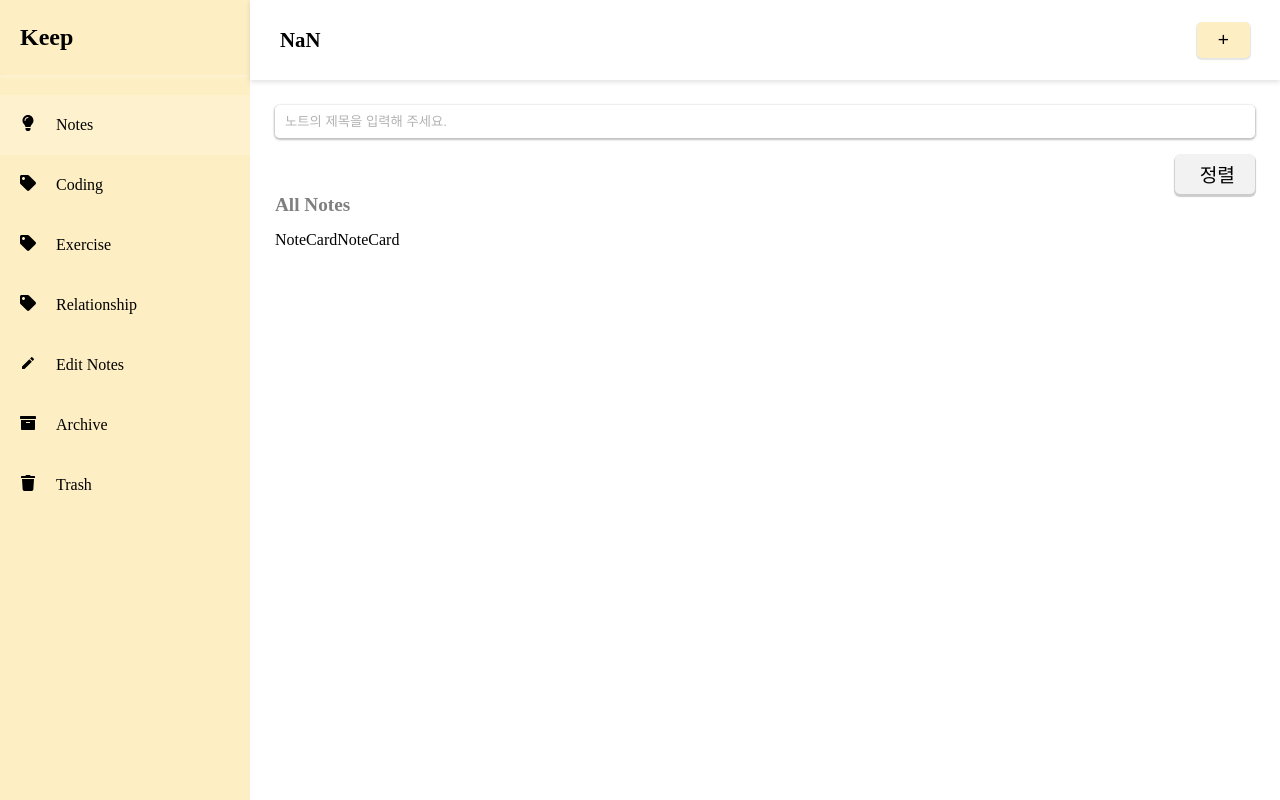
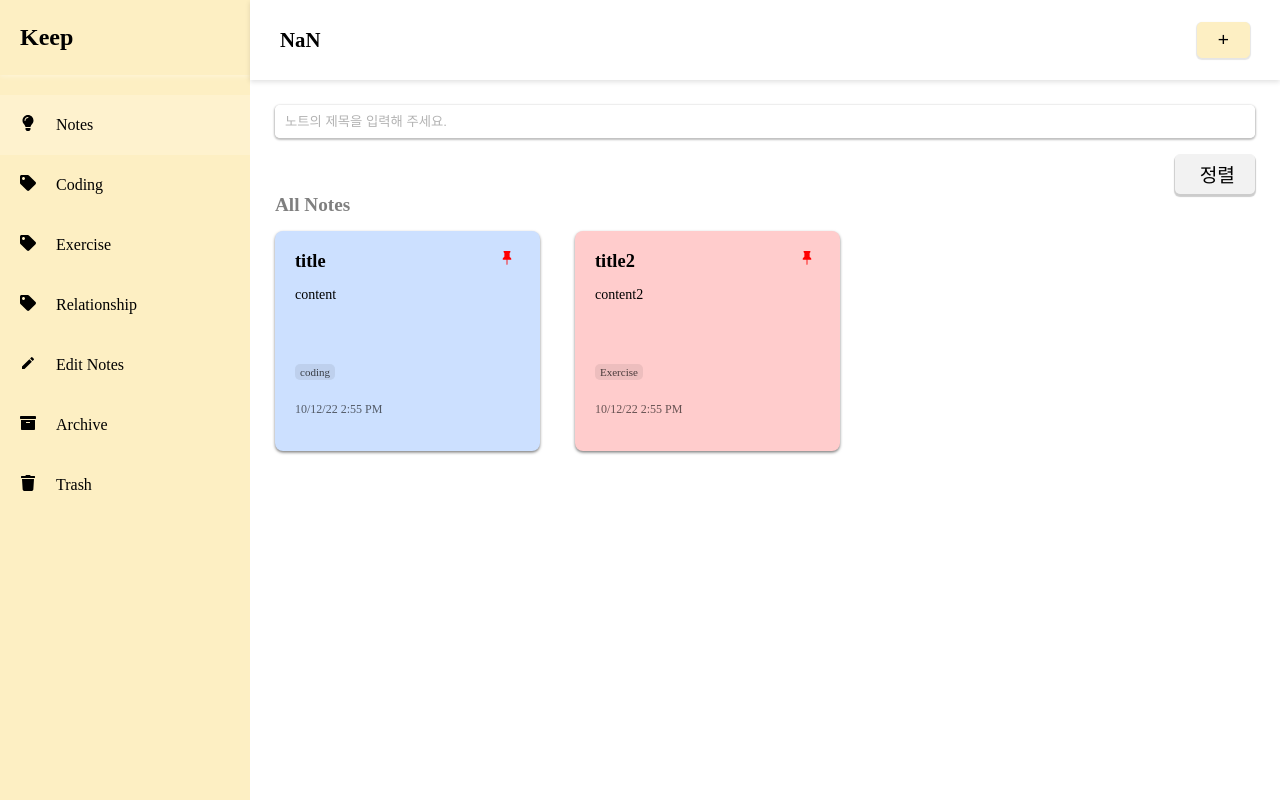
Before and after one commit to kmk0304/react-note-app, a React (Vite) app: page / in a window 1280 px wide. Built offline with nearby package versions, Linux system fonts and the light colour scheme.

Commit message:
noteCard 컴포너트 생성

```diff
--- a/src/components/NoteCard/NoteCard.tsx
+++ b/src/components/NoteCard/NoteCard.tsx
@@ -1,8 +1,46 @@
 import React from 'react'
+import type { Note } from '../../types/note'
+import { Card, ContentBox, FooterBox, TagsBox, TopBox } from './NoteCard.styles'
+import { NotesIconBox } from '../../styles/styles'
+import { BsFillPinFill } from 'react-icons/bs'
 
-const NoteCard = () => {
+interface NoteCardProps {
+  note: Note
+  type: string
+}
+
+const NoteCard = ({ note, type }: NoteCardProps) => {
+  const { title, content, tags, color, priority, isPinned, isRed, date, createTime, editedTimeid } = note
   return (
-    <div>NoteCard</div>
+    <Card
+      style={{ background: color }}>
+      <TopBox>
+        <div className='noteCard__title'>
+          {title.length > 10 ? title.slice(0, 10) + '...' : title}
+        </div>
+        <div className='nostCard__top-options'>
+          <span className='noteCard__priority'>
+            {type !== "archive" && type !== "trash" && (
+              <NotesIconBox className='noteCard__pin'>
+                <BsFillPinFill style={{color: isPinned ? "red" : ""}}/>
+              </NotesIconBox>
+            )}
+          </span>
+        </div>
+      </TopBox>
+      <ContentBox>
+        {content}
+      </ContentBox>
+      <TagsBox>
+        {tags.map(({ tag, id }) => (
+          <span key={id}>{tag}</span>
+        ))}
+      </TagsBox>
+      <FooterBox>
+        <div className='noteCard__date'>{date}</div>
+      </FooterBox>
+
+    </Card>
   )
 }
 
```
